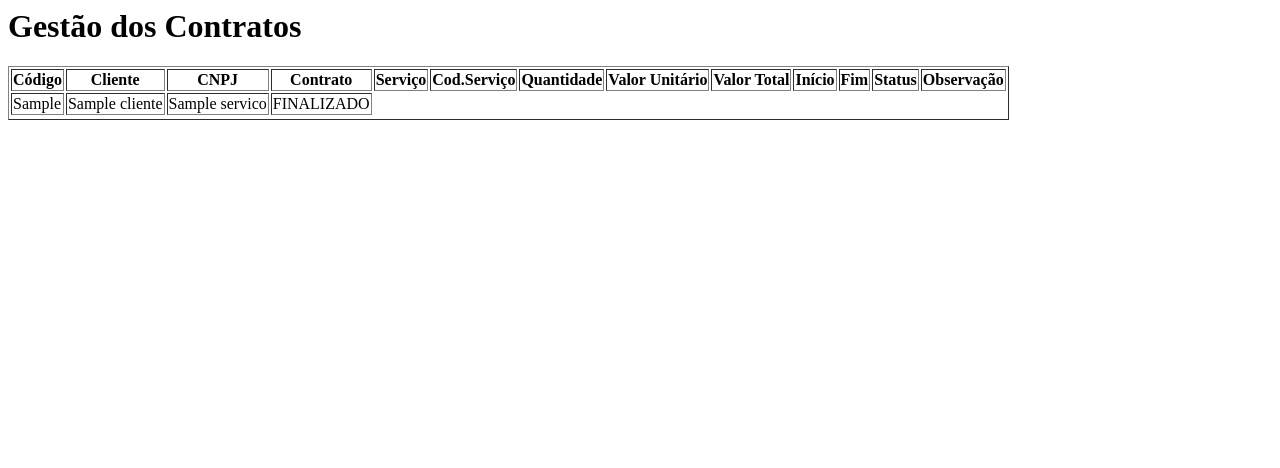
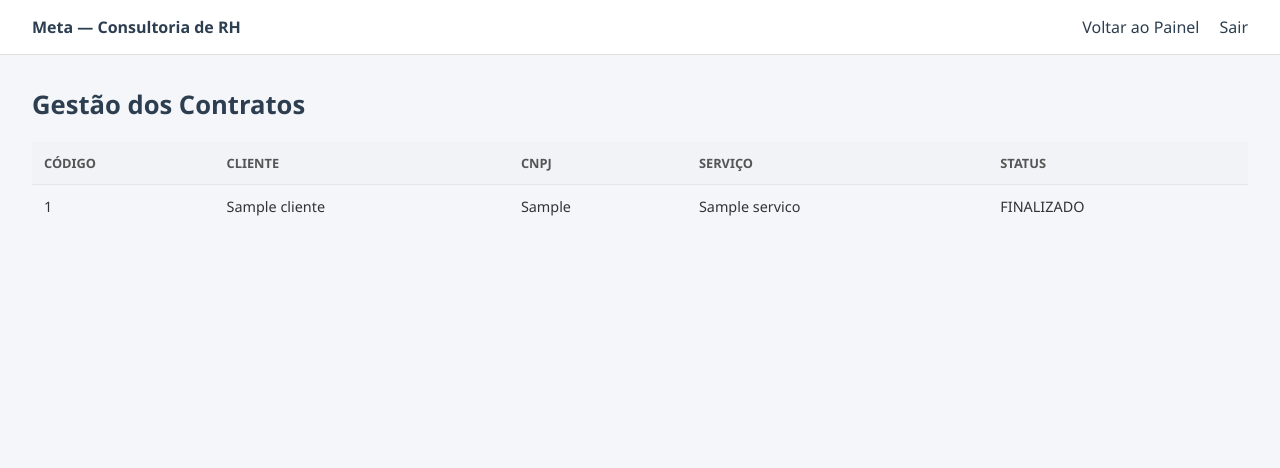
Before and after one commit to almeidassszzz/meta_consultancy_system, a Django app: page /contratos in a window 1280 px wide. Shown: the top 468 px of the page. Run offline with Django 5.2, Linux system fonts and the light colour scheme; tables that the repository leaves empty hold one stand-in row (values such as "Sample post").

Commit message:
Ajusta layout e estrutura das telas de contratos e gerenciamento

```diff
--- a/Sistema_de_Consultoria_da_Meta/Sistema/templates/contratos.html
+++ b/Sistema_de_Consultoria_da_Meta/Sistema/templates/contratos.html
@@ -1,45 +1,44 @@
+{% extends 'base.html' %}
+
+{% block nav_links %}
+  <li><a href="{% url 'painel_de_controle' %}">Voltar ao Painel</a></li>
+  <li><a href="{% url 'logout' %}">Sair</a></li>
+{% endblock %}
+
+{% block content %}
+<div class="container">
+
   <h1>Gestão dos Contratos</h1>
 
-<table border="1">
+  <div class="table-container">
+    <table class="table">
+      <thead>
         <tr>
           <th>Código</th>
           <th>Cliente</th>
           <th>CNPJ</th>
-        <th>Contrato</th>
           <th>Serviço</th>
-        <th>Cod.Serviço</th>
-        <th>Quantidade</th>
-        <th>Valor Unitário</th>
-        <th>Valor Total</th>
-        <th>Início</th>
-        <th>Fim</th>
           <th>Status</th>
-        <th>Observação</th>
         </tr>
+      </thead>
 
+      <tbody>
         {% for contrato in contratos %}
         <tr>
-        <td>{{ contrato.codigo }}</td>
+          <td>{{ contrato.id }}</td>
           <td>{{ contrato.cliente.nome }}</td>
+          <td>{{ contrato.cliente.cnpj }}</td>
           <td>{{ contrato.servico.nome }}</td>
           <td>{{ contrato.status }}</td>
+        </tr>
+        {% empty %}
         <tr>
-    {% endfor %}
-
-    {% for servico in servicos %}
-    <tr>
-        <td>{{ servico.nome }}</td>
-        <td>{{ servico.preco_base }}</td>
-
+          <td colspan="5">Nenhum contrato cadastrado.</td>
         </tr>
         {% endfor %}
+      </tbody>
+    </table>
+  </div>
 
-    {% for cliente in clientes %}
-    <tr>
-        <td>{{ cliente.nome }}</td>
-        <td>{{ cliente.cnpj }}</td>
-
-    </tr>
-    {% endfor %}
-
-</table>
+</div>
+{% endblock %}
```
Also changed, not shown: Sistema_de_Consultoria_da_Meta/Sistema/templates/gerenciar_contratos.html (+9 -7 lines). Lines whose indentation alone changed are shown as unchanged.
